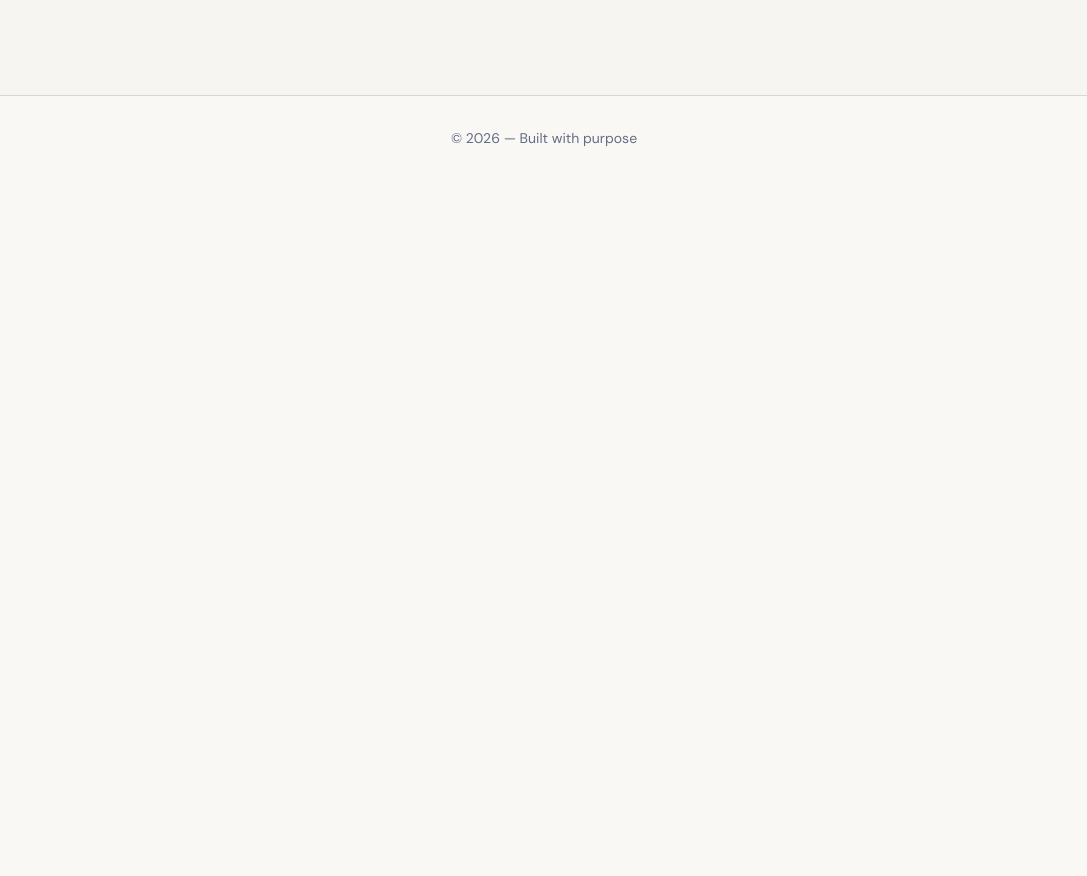
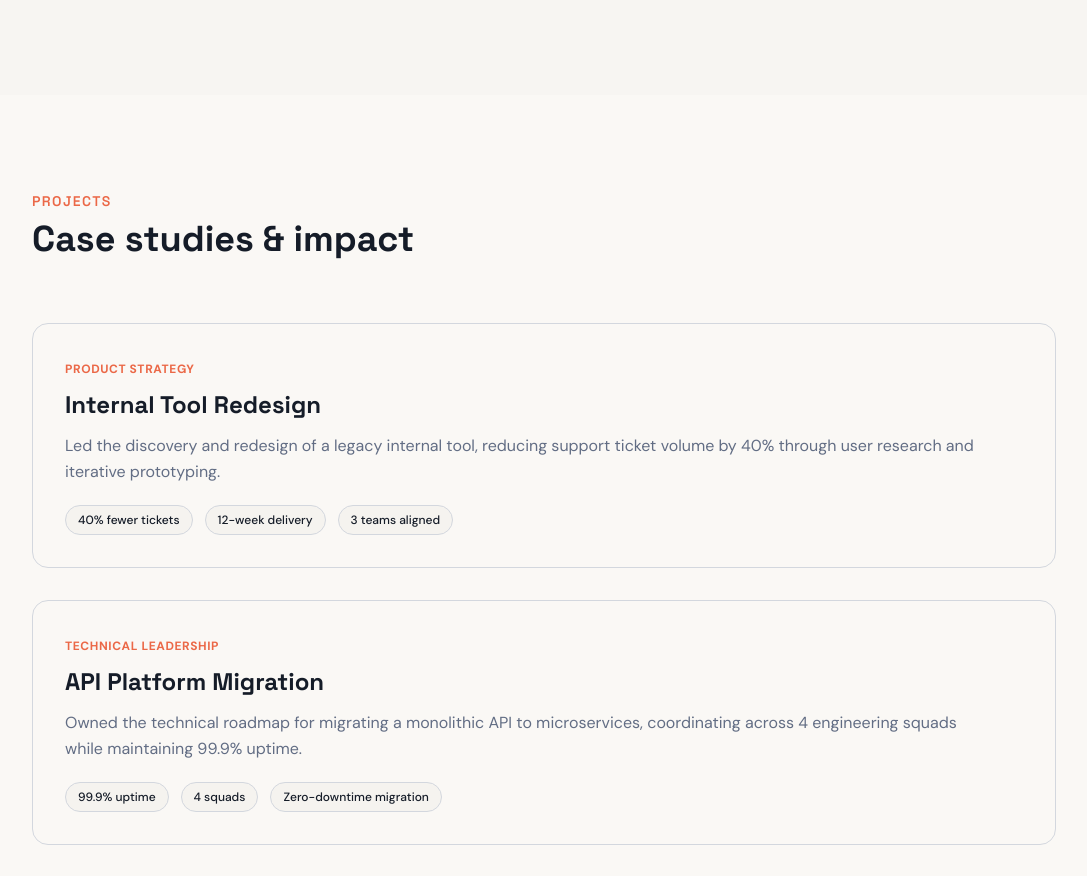
Before and after one commit to BengaCodes/portfolio, a React app: page / in a window 1280 px wide. Shown: the part 1894-2770 px from the top of the page, without its empty margins (96-1183 px from the left). Before the commit the page ends 2074 px from the top, so only its background shows below. Built offline with nearby package versions, Linux system fonts and the light colour scheme; the HTML template or start-up script is replaced by a standard one.

Commit message:
Project section
Addition of projects section

```diff
--- /dev/null
+++ b/src/components/Projects/index.tsx
@@ -0,0 +1,91 @@
+import { motion } from 'framer-motion'
+import { ExternalLink } from 'lucide-react'
+
+const projects = [
+  {
+    tag: 'Product Strategy',
+    title: 'Internal Tool Redesign',
+    description:
+      'Led the discovery and redesign of a legacy internal tool, reducing support ticket volume by 40% through user research and iterative prototyping.',
+    metrics: ['40% fewer tickets', '12-week delivery', '3 teams aligned']
+  },
+  {
+    tag: 'Technical Leadership',
+    title: 'API Platform Migration',
+    description:
+      'Owned the technical roadmap for migrating a monolithic API to microservices, coordinating across 4 engineering squads while maintaining 99.9% uptime.',
+    metrics: ['99.9% uptime', '4 squads', 'Zero-downtime migration']
+  },
+  {
+    tag: '0 → 1 Product',
+    title: 'Customer Feedback Loop',
+    description:
+      'Built and launched an in-app feedback system from scratch — from user interviews to shipping the MVP — that increased NPS response rates by 3x.',
+    metrics: ['3x NPS responses', 'MVP in 6 weeks', 'Adopted company-wide']
+  }
+]
+
+const ProjectsSection = () => {
+  return (
+    <section id='projects' className='py-24 px-6'>
+      <div className='max-w-5xl mx-auto'>
+        <motion.div
+          initial={{ opacity: 0, y: 30 }}
+          whileInView={{ opacity: 1, y: 0 }}
+          viewport={{ once: true }}
+          transition={{ duration: 0.6 }}
+          className='mb-16'
+        >
+          <h2 className='text-sm font-display font-semibold uppercase tracking-widest text-accent mb-2'>
+            Projects
+          </h2>
+          <h3 className='text-3xl sm:text-4xl font-display font-bold'>
+            Case studies & impact
+          </h3>
+        </motion.div>
+
+        <div className='space-y-8'>
+          {projects.map((project, i) => (
+            <motion.article
+              key={project.title}
+              className='group relative p-8 rounded-2xl border border-border bg-background hover:border-accent/30 transition-all duration-300'
+              initial={{ opacity: 0, y: 30 }}
+              whileInView={{ opacity: 1, y: 0 }}
+              viewport={{ once: true }}
+              transition={{ duration: 0.5, delay: i * 0.1 }}
+            >
+              <div className='flex flex-col md:flex-row md:items-start gap-6'>
+                <div className='flex-1'>
+                  <span className='inline-block text-xs font-semibold uppercase tracking-wider text-accent mb-3'>
+                    {project.tag}
+                  </span>
+                  <h4 className='text-xl sm:text-2xl font-display font-bold mb-3 group-hover:text-accent transition-colors'>
+                    {project.title}
+                  </h4>
+                  <p className='text-muted-foreground font-body leading-relaxed mb-5'>
+                    {project.description}
+                  </p>
+                  <div className='flex flex-wrap gap-3'>
+                    {project.metrics.map((metric) => (
+                      <span
+                        key={metric}
+                        className='px-3 py-1.5 text-xs font-medium rounded-full bg-card border border-border text-foreground'
+                      >
+                        {metric}
+                      </span>
+                    ))}
+                  </div>
+                </div>
+                <div className='shrink-0 self-start opacity-0 group-hover:opacity-100 transition-opacity'>
+                  <ExternalLink className='w-5 h-5 text-accent' />
+                </div>
+              </div>
+            </motion.article>
+          ))}
+        </div>
+      </div>
+    </section>
+  )
+}
+
+export default ProjectsSection
--- a/src/pages/index.tsx
+++ b/src/pages/index.tsx
@@ -2,6 +2,7 @@ import AboutSection from '@/components/About'
 import Footer from '@/components/Footer'
 import HeroSection from '@/components/Hero'
 import Navbar from '@/components/Nav/Navbar'
+import ProjectsSection from '@/components/Projects'
 import SkillsSection from '@/components/Skills'
 
 const Home = () => {
@@ -13,6 +14,7 @@ const Home = () => {
         <AboutSection />
         <SkillsSection />
       </div>
+      <ProjectsSection />
       <Footer />
     </div>
   )
```
